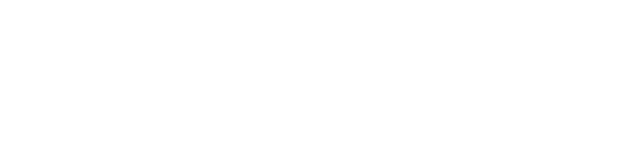
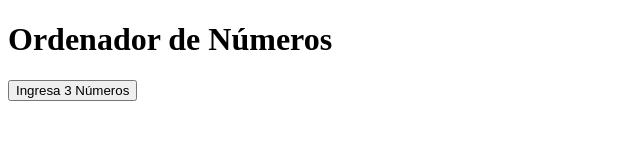
Before and after one commit to CarlosEmilianoMtzG/PL-1, a plain HTML site: page index.html in a window 1280 px wide. Shown: the whole page, without its empty margins (0-640 px from the left). Drawn offline with Linux system fonts and the light colour scheme.

Commit message:
Se crea main.js y se da funcion

```diff
--- a/index.html
+++ b/index.html
@@ -6,6 +6,10 @@
     <title>PL-1</title>
 </head>
 <body>
+     <h1>Ordenador de Números</h1>
+    <button onclick="obtenerNumeros()">Ingresa 3 Números</button>
+    <div id="resultado"></div>
 
+    <script src="./js/main.js"></script>
 </body>
 </html>
--- a/js/main.js
+++ b/js/main.js
@@ -0,0 +1,37 @@
+function obtenerNumeros() {
+    let num1 = parseFloat(prompt("Ingresa el primer número:"));
+    let num2 = parseFloat(prompt("Ingresa el segundo número:"));
+    let num3 = parseFloat(prompt("Ingresa el tercer número:"));
+
+    if (isNaN(num1) || isNaN(num2) || isNaN(num3)) {
+        alert("Por favor ingresa números válidos");
+        return;
+    }
+
+    let numeros = [num1, num2, num3];
+
+    numeros.sort((a, b) => b - a);
+    let mayorAMenor = numeros[0] + ", " + numeros[1] + ", " + numeros[2];
+
+    numeros.sort((a, b) => a - b);
+    let menorAMayor = numeros[0] + ", " + numeros[1] + ", " + numeros[2];
+
+    let sonIguales = num1 === num2 && num2 === num3;
+
+    let html = "<p>Números ingresados: " + num1 + ", " + num2 + ", " + num3 + "</p>";
+    html += "<p>Mayor a Menor: " + mayorAMenor + "</p>";
+    html += "<p>Menor a Mayor: " + menorAMayor + "</p>";
+
+    if (sonIguales) {
+        html += "<p>Los tres números son iguales</p>";
+    }
+
+    document.getElementById("resultado").innerHTML = html;
+
+    console.log("Números ingresados:", num1, num2, num3);
+    console.log("Mayor a menor:", mayorAMenor);
+    console.log("Menor a mayor:", menorAMayor);
+    if (sonIguales) {
+        console.log("Los tres números son iguales");
+    }
+}
```
